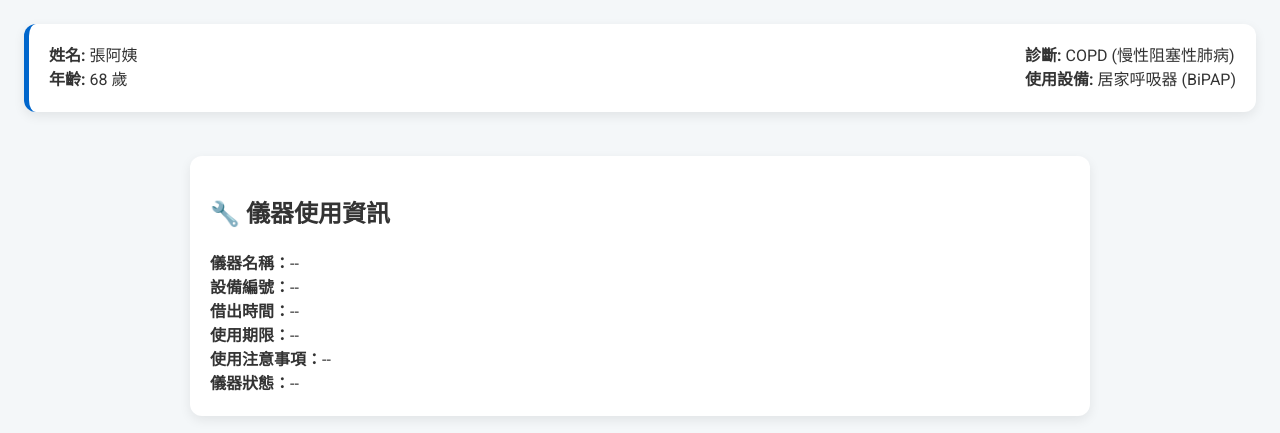
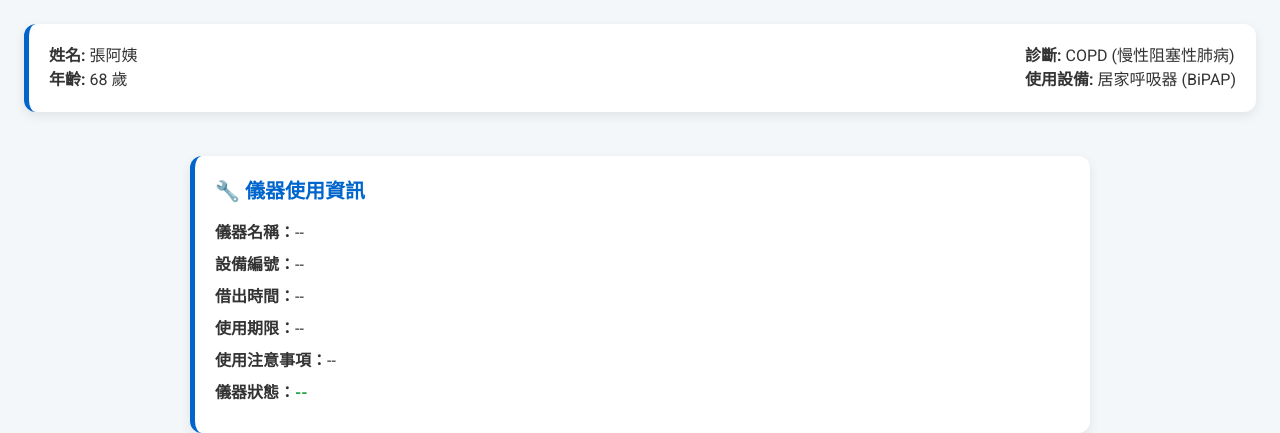
Before and after one commit to yosonn/resp-monitor, a plain HTML site: page index.html in a window 1280 px wide. Shown: the top 433 px of the page. Drawn offline with nearby package versions, Linux system fonts and the light colour scheme.

Commit message:
Update style.css

```diff
--- a/style.css
+++ b/style.css
@@ -218,4 +218,30 @@ body {
     position: absolute; top: 20px; right: 35px; color: #f1f1f1;
     font-size: 40px; font-weight: bold; transition: 0.3s; cursor: pointer;
 }
+
 .close-modal:hover { color: #bbb; }
+
+/* === 儀器資訊卡片 === */
+.device-card {
+    border-left: 5px solid var(--primary-color);
+    padding: 20px;
+}
+
+.device-title {
+    margin-top: 0;
+    font-size: 20px;
+    color: var(--primary-color);
+    margin-bottom: 15px;
+}
+
+.device-row {
+    font-size: 16px;
+    margin-bottom: 8px;
+}
+
+.device-row span {
+    color: var(--text-dark);
+}
+
+#deviceStatus.status-normal { color: var(--success-color); font-weight: 700; }
+#deviceStatus.status-danger { color: var(--danger-color); font-weight: 700; }
```
